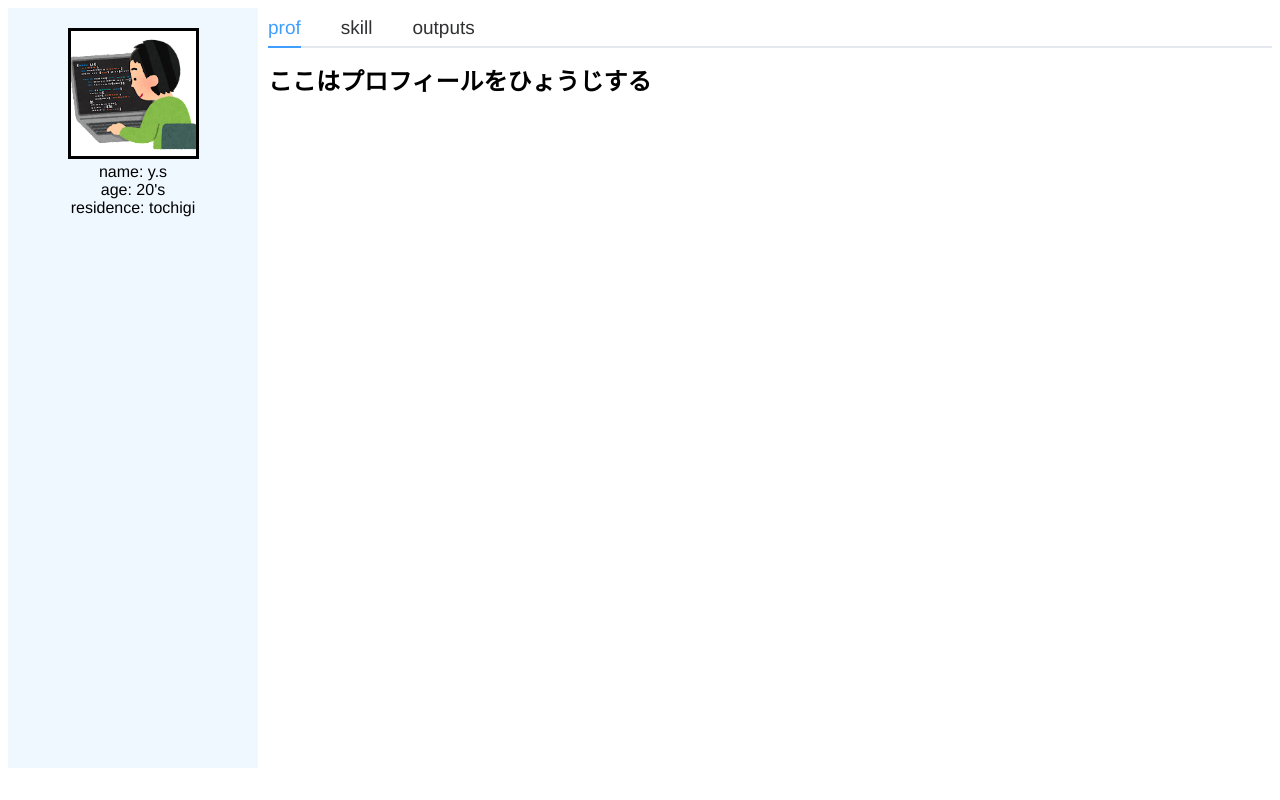
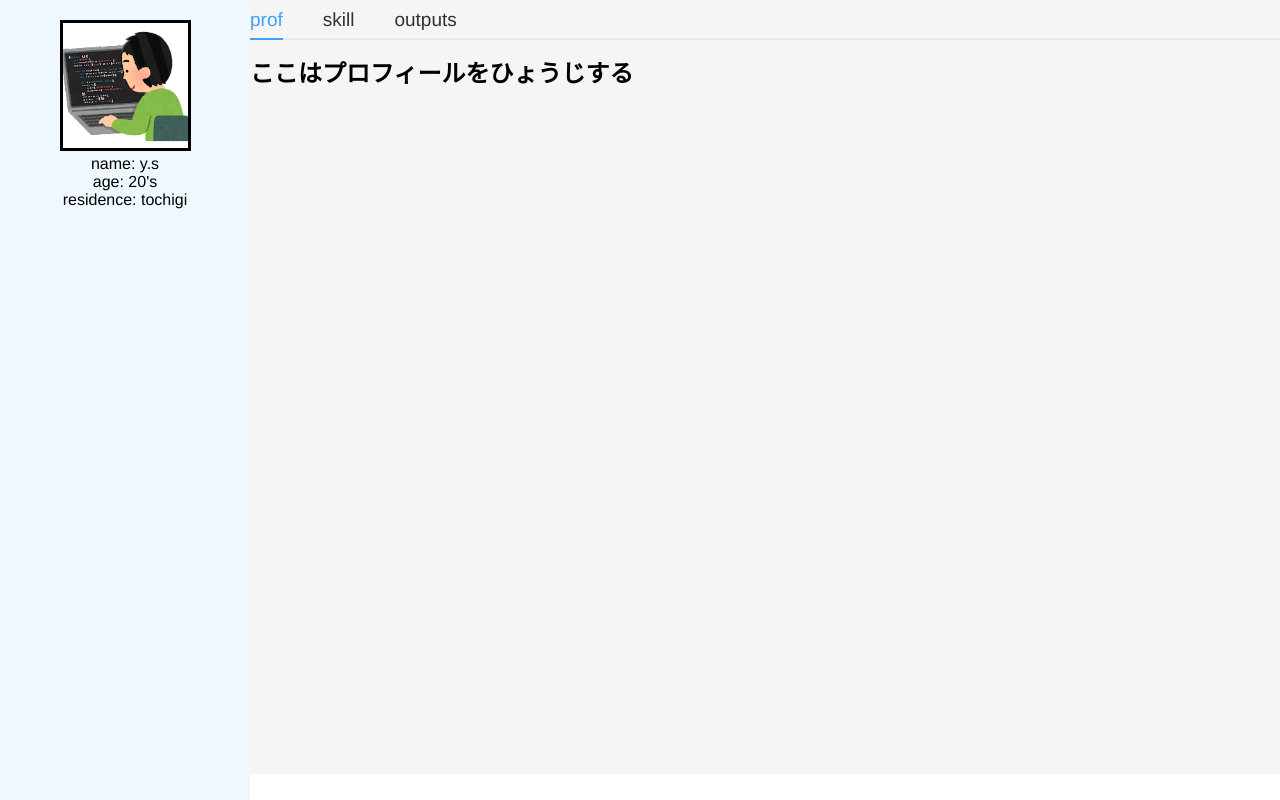
Before and after one commit to as-39sai10/resume39, a Vue app: page /resume39 in a window 1280 px wide. Built offline with nearby package versions, Linux system fonts and the light colour scheme.

Commit message:
デザイン改修およびビルド

```diff
--- a/src/components/SideBar.vue
+++ b/src/components/SideBar.vue
@@ -44,7 +44,7 @@ export default {
 }
 .sidebar-container {
   width: 250px;
-  height: 95vh;
+  height: 100vh;
   background: #f0f8ff;
   float: left;
   display: inline;
--- a/src/components/outputs.vue
+++ b/src/components/outputs.vue
@@ -26,7 +26,7 @@ export default {
   font-weight: bold;
 }
 .output {
-  height: 60rem;
+  height: 90vh;;
   background-color: #f5f5f5;
 }
 div.output {
--- a/src/components/prof.vue
+++ b/src/components/prof.vue
@@ -21,7 +21,7 @@ export default {
 }
 .profile {
   height: 90vh;
-  background-color: #ffffff;
+  background-color: #f5f5f5;
   overflow: hidden;
 }
 
--- a/src/components/skill.vue
+++ b/src/components/skill.vue
@@ -40,7 +40,7 @@ export default {
 }
 .skills {
   height: 60rem;
-  background-color: #fff;
+  background-color: #f5f5f5;
   margin-top: 5px;
   margin-left: 5px;
 }
--- /dev/null
+++ b/src/css/main.css
@@ -0,0 +1,3 @@
+body {
+    margin: 0;
+}
--- a/src/main.js
+++ b/src/main.js
@@ -4,6 +4,7 @@ import router from './router'
 import ElementUI from 'element-ui'
 import 'element-ui/lib/theme-chalk/index.css';
 import './css/element.css';
+import './css/main.css';
 
 
 Vue.config.productionTip = false
--- a/src/views/Home.vue
+++ b/src/views/Home.vue
@@ -41,12 +41,13 @@ export default {
 .home {
   height: 60rem;
   background-color: #fff;
-  margin-left: 260px;
+  margin-left: 250px;
   margin-top: 0;
   margin-bottom: 0;
 }
 .el-tabs {
-  margin-left: 260px;
+  margin-left: 250px;
+  background-color: #f5f5f5;
 }
 
 
```
Also changed, not shown: 7 other files (tests, documents, lock files or other folders).
